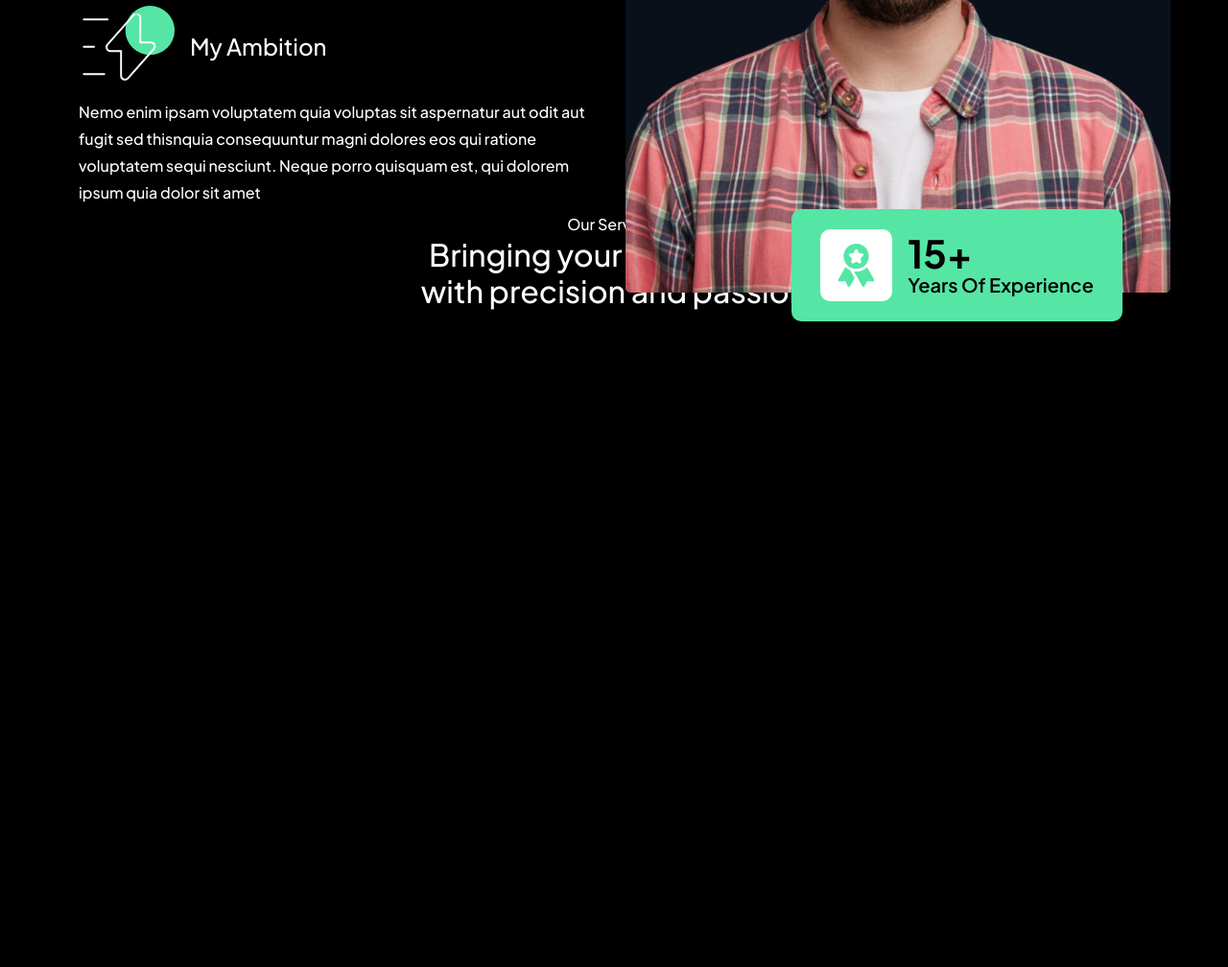
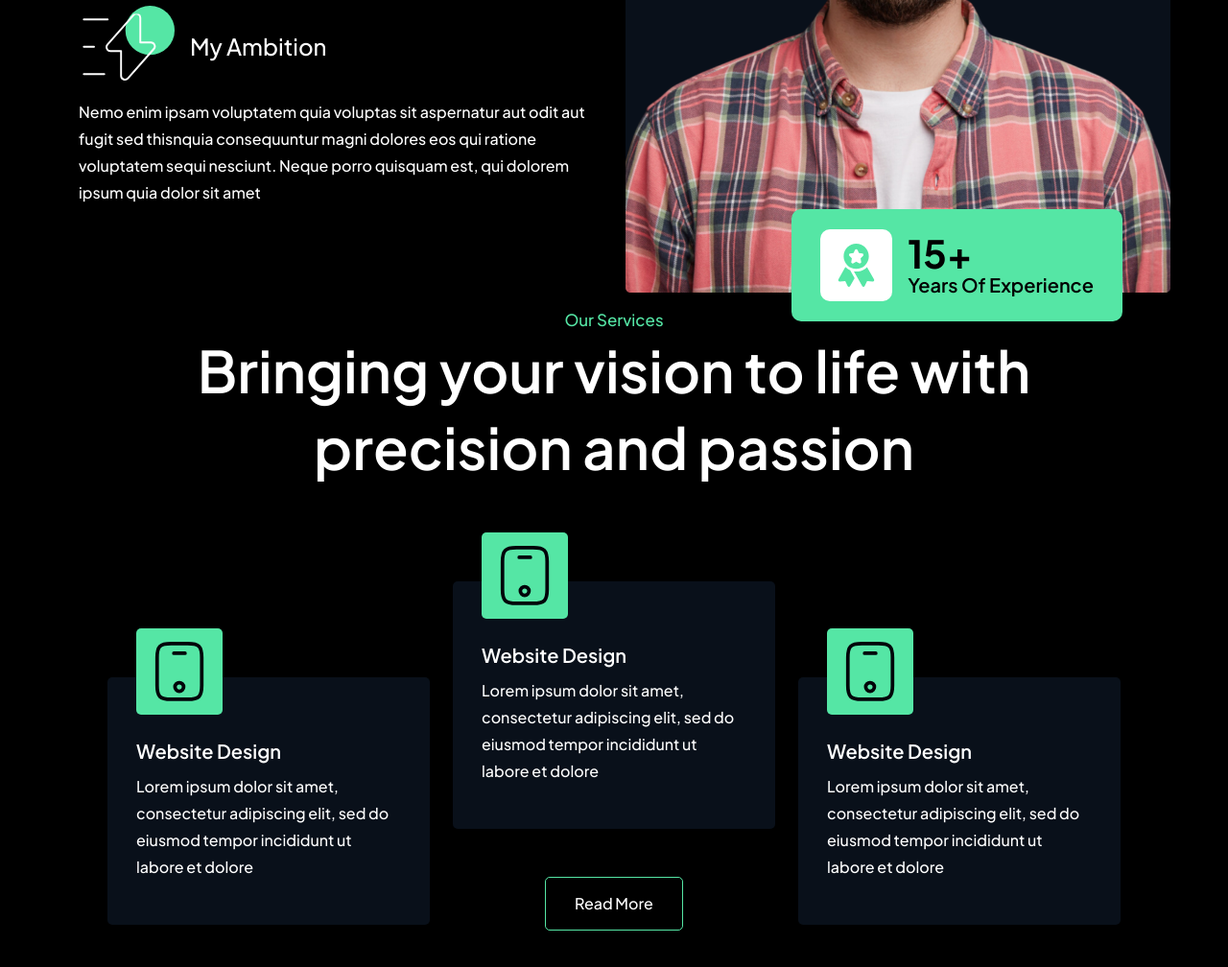
Before and after one commit to abuhasansarkar/html-portfolio-template, a plain HTML site: page index.html in a window 1280 px wide. Shown: the part 1378-2386 px from the top of the page at 96% size. Before the commit the page ends 1713 px from the top, so only its background shows below. Drawn offline with Linux system fonts and the light colour scheme.

Commit message:
Secend Commit

```diff
--- a/assats/scss/style.scss
+++ b/assats/scss/style.scss
@@ -207,3 +207,72 @@ body {
     }
   }
 }
+
+// Services area
+.services-area {
+  padding: 100px;
+
+  .text-center {
+    span {
+      color: #55e6a5;
+      font-size: 16.96px;
+      font-style: normal;
+      font-weight: 500;
+      line-height: 22px;
+      text-transform: capitalize;
+    }
+    h2 {
+      font-size: 60px;
+      font-style: normal;
+      font-weight: 600;
+      line-height: 80px;
+    }
+  }
+
+  .row {
+    margin-top: 200px;
+  }
+  .meddle-service {
+    margin-top: -100px;
+  }
+  .service {
+    padding: 30px;
+    border-radius: 5px;
+    background: #09101a;
+
+    img {
+      background-color: #55e6a5;
+      width: 90px;
+      height: 90px;
+      padding: 10px;
+      flex-shrink: 0;
+      border-radius: 5px;
+      margin-top: -100px;
+    }
+    h3 {
+      font-size: 20px;
+      font-style: normal;
+      font-weight: 600;
+      line-height: 26px;
+      margin: 10px 0;
+    }
+
+    p {
+      font-size: 16px;
+      font-style: normal;
+      font-weight: 500;
+      line-height: 28px; /* 175% */
+    }
+  }
+  .services-btn {
+    border-radius: 5px;
+    border: 1px solid #55e6a5;
+    color: #fff;
+    display: flex;
+    padding: 15px 30px;
+    justify-content: center;
+    align-items: center;
+    margin: auto;
+    margin-top: 50px;
+  }
+}
--- a/index.html
+++ b/index.html
@@ -153,12 +153,36 @@
         <div class="container">
             <div class="text-center">
                 <span>Our Services</span>
-                <h2>Bringing your vision to life <br /> with precision and passion</h2>
+                <h2>Bringing your vision to life with <br /> precision and passion</h2>
             </div>
             <div class="row">
-                <div class="col-lg-4"></div>
-                <div class="col-lg-4"></div>
-                <div class="col-lg-4"></div>
+                <div class="col-lg-4">
+                    <div class="service">
+                        <img src="./assats/images/icon/mobile.svg" alt="icon">
+                        <h3>Website Design</h3>
+                        <p>Lorem ipsum dolor sit amet, consectetur adipiscing elit, sed do eiusmod tempor incididunt ut
+                            labore et dolore</p>
+                    </div>
+                </div>
+                <div class="col-lg-4 meddle-service">
+                    <div class="service">
+                        <img src="./assats/images/icon/mobile.svg" alt="icon">
+                        <h3>Website Design</h3>
+                        <p>Lorem ipsum dolor sit amet, consectetur adipiscing elit, sed do eiusmod tempor incididunt ut
+                            labore et dolore</p>
+
+                    </div>
+                    <button class="btn services-btn">Read More</button>
+                </div>
+                <div class="col-lg-4">
+                    <div class="service">
+                        <img src="./assats/images/icon/mobile.svg" alt="icon">
+                        <h3>Website Design</h3>
+                        <p>Lorem ipsum dolor sit amet, consectetur adipiscing elit, sed do eiusmod tempor incididunt ut
+                            labore et dolore</p>
+                    </div>
+                </div>
+
             </div>
         </div>
     </section>
```
Also changed, not shown: assats/css/style.css, assats/images/icon/mobile.svg (added), assats/images/icon/mobileprogramming.svg (added), assats/images/icon/pentool2.svg (added).
